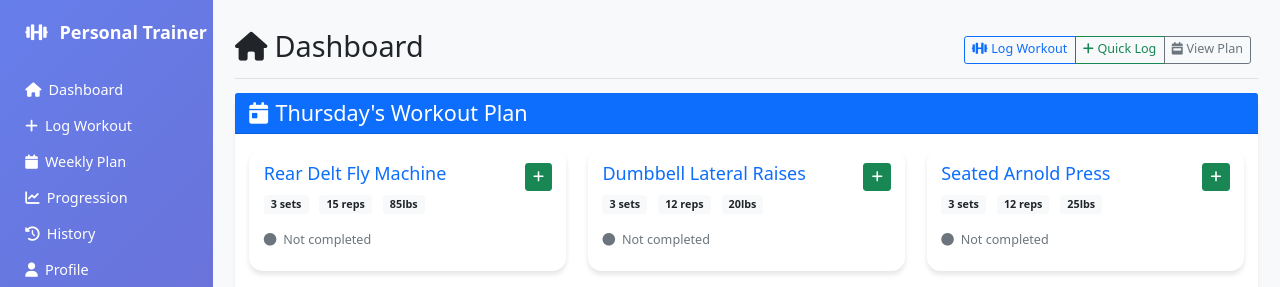
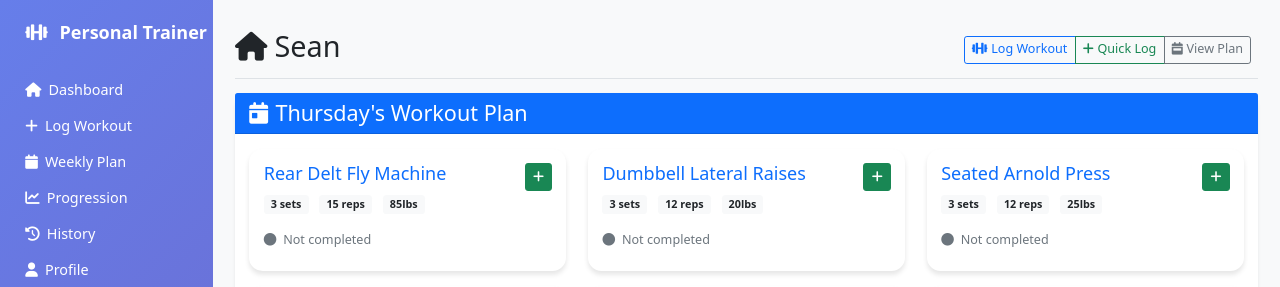
Before and after one commit to RyanDutko/Workout-Trainer, a Flask app: page / in a window 1280 px wide. Shown: the top 287 px of the page. Run offline with Flask 3, Linux system fonts and the light colour scheme; data comes from the database, SQL or seed files in the repository; data that the repository does not hold is empty.

Commit message:
Assistant checkpoint: Updated dashboard header to show 'Sean'
Assistant generated file changes:
- templates/dashboard.html: Change dashboard header to display 'Sean' instead of 'Dashboard'

---

User prompt:

on the dashboard, instead of it saying dashboard on the top, make it say Sean

Replit-Commit-Author: Assistant
Replit-Commit-Session-Id: 9147f827-a3eb-4cac-baab-cbef3b918129

```diff
--- a/templates/dashboard.html
+++ b/templates/dashboard.html
@@ -4,7 +4,7 @@
 
 {% block content %}
 <div class="d-flex justify-content-between flex-wrap flex-md-nowrap align-items-center pt-3 pb-2 mb-3 border-bottom">
-    <h1 class="h2"><i class="fas fa-home me-2"></i>Dashboard</h1>
+    <h1 class="h2"><i class="fas fa-home me-2"></i>Sean</h1>
     <div class="btn-toolbar mb-2 mb-md-0">
         <div class="btn-group me-2">
             <a href="{{ url_for('log_workout') }}" class="btn btn-sm btn-outline-primary">
```
